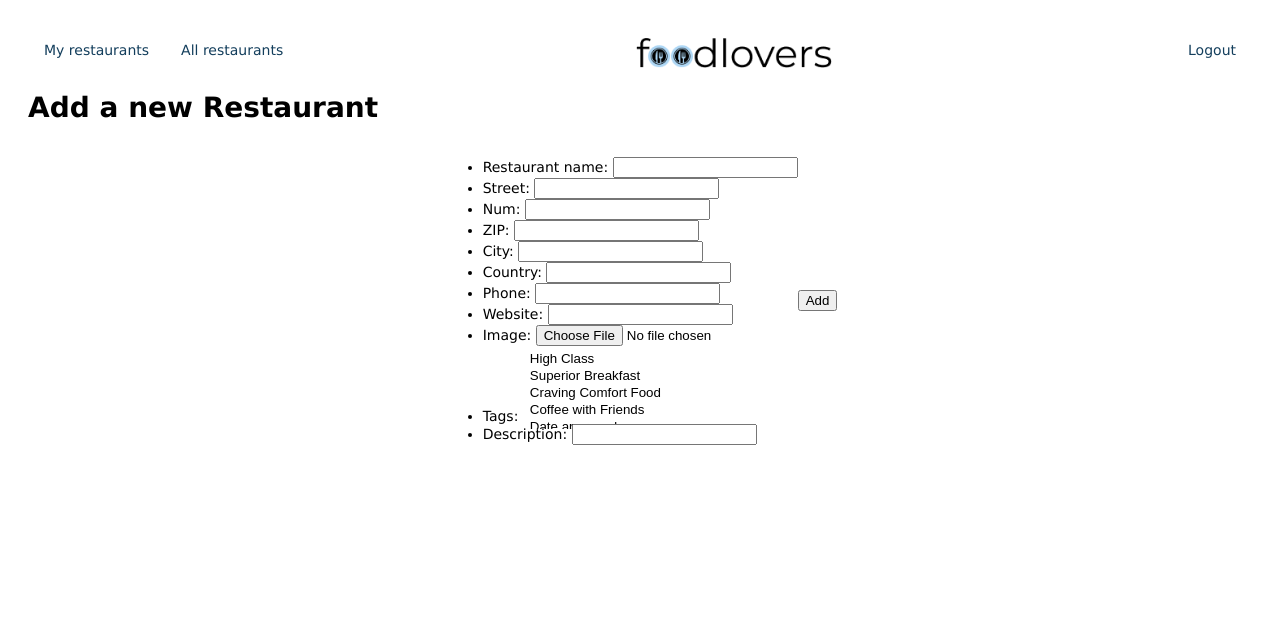
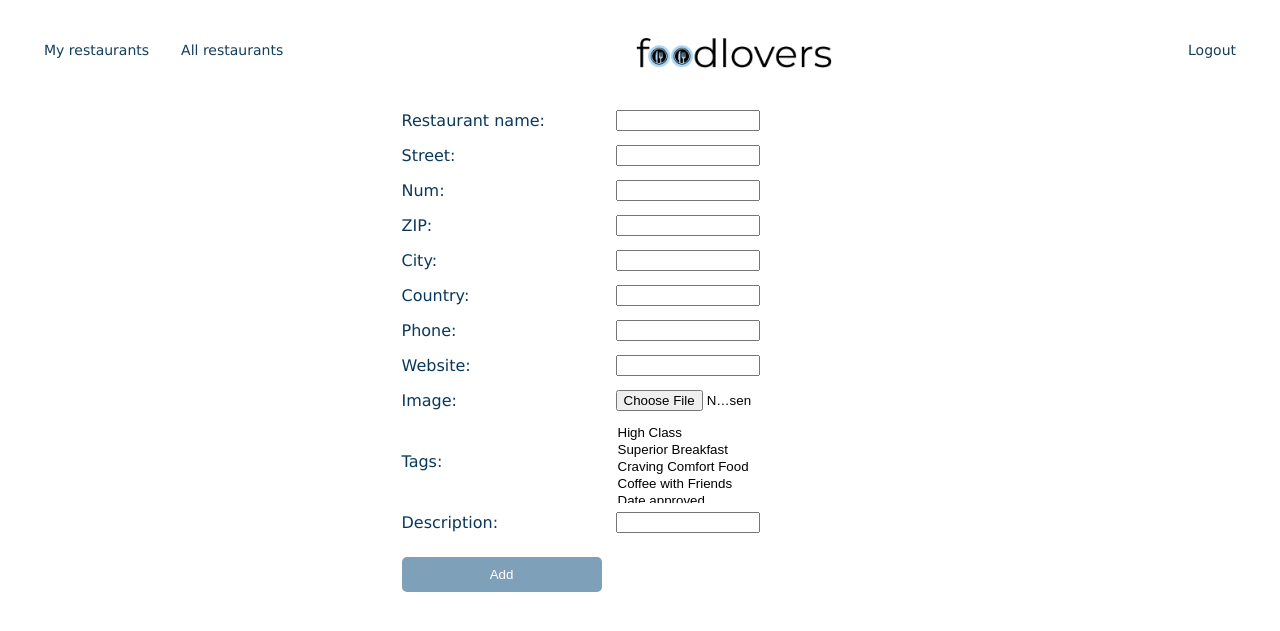
Before and after one commit to ironhack-foodlovers/foodlovers, a Node server app: page /all/add in a window 1280 px wide. Shown: the top 631 px of the page. Run offline with Node 20, Linux system fonts and the light colour scheme; data that the repository does not hold is empty; some libraries are stand-ins or nearby versions.

Commit message:
styling and rout adding and removing favprite

```diff
--- a/public/stylesheets/style.css
+++ b/public/stylesheets/style.css
@@ -113,7 +113,8 @@ color: white;
 padding: 10px;
 border: none;
 border-radius: 5px;
-margin: 5px 0px 0px 25px;
+margin-top: 15px;
+width: 200px;
 }
 /* Add Button END */
 
@@ -150,7 +161,7 @@ select {
   background-color: transparent;
   border: 0;
   padding:10px;
-  margin:-5px -20px -5px -5px;
+  margin:-5px -20px 0px 0px;
 }
 
 .tag-filter{
@@ -295,3 +312,38 @@ border-radius: 5px;
   max-width: 200px;
 }
 /* Map styling END */
+
+
+
+
+/* Form Styling START */
+
+.container-add{
+  display: flex;
+  justify-content: stretch;
+  align-items: flex-start;
+  padding: 30px 0px 0px 0px;
+
+}
+
+.add-form{
+  list-style-type: none; /* Remove bullets */
+  padding: 0; /* Remove padding */
+  margin: 0;
+}
+
+label{
+  font-size: 16px;
+  font-weight: 100;
+  color: #0A385C;
+}
+
+input{
+  margin: 5px 10px 5px 10px;
+  width: 50%;
+}
+
+
+
+
+/* Form Styling END */
--- a/routes/restaurants.routes.js
+++ b/routes/restaurants.routes.js
@@ -265,7 +265,7 @@ if(!user.restaurants.includes(restaurantId)) {
             $push: {restaurants: restaurantFromDB},
         },)
         .then((updatedUser)=>{
-            res.redirect('/my-restaurants')
+            res.redirect('/all')
         })
         .catch(err => {
             next(err)
--- a/views/restaurants/add-restaurant.hbs
+++ b/views/restaurants/add-restaurant.hbs
@@ -20,59 +20,70 @@
 
 </ul>
 
-<h1>Add a new Restaurant</h1>
+
+<div class="container-add"></div>
+
 <form action="/all" method="POST" enctype="multipart/form-data">
-	<ul>
-        <li>
-            <label for="">Restaurant name: </label>
+<table class="add-form">
+        <tr>
+        <td>
+            <label  for="">Restaurant name: </label>
+        </td>
+        <td>
             <input type="text" name="name">
-        </li>
-        <li>
-            <label for="">Street: </label>
-            <input type="text" name="street">
-        </li>
-        <li>
-            <label for="">Num: </label>
-            <input type="number" name="houseNumber">
-        </li>
-        <li>
-            <label for="">ZIP: </label>
-            <input type="text" name="zipCode">
-        </li>
-        <li>
-            <label for="">City: </label>
-            <input type="text" name="city">
-        </li>
-        <li>
-            <label for="">Country: </label>
-            <input type="text" name="country">
-        </li>
-        <li>
-            <label for="">Phone: </label>
-            <input type="text" name="telephone">
-        </li>
-        <li>
-            <label for="">Website: </label>
-            <input type="url" name="url">
-        </li>
-        <li>
-            <label for="">Image: </label>
-            <input type="file" name="imageUrl">
-        </li>
-        <li>
-            <label for="">Tags: </label>
-        <select name="tags"  multiple>
+        </td>
+        </tr>
+         <tr>
+           <td> <label  for="">Street: </label></td>
+            <td><input type="text" name="street"></td>
+        </td>
+        </tr>
+        <tr>
+           <td><label  for="">Num: </label></td>
+            <td><input type="number" name="houseNumber"></td>
+        </tr>
+       <tr>
+          <td><label for="">ZIP: </label></td>
+        <td><input type="text" name="zipCode"></td>
+       </tr>
+        <tr>
+          <td><label for="">City: </label>	</td>
+          <td><input type="text" name="city"></td>
+       </tr>
+        <tr>
+           <td><label  for="">Country: </label>	</td>
+           <td><input type="text" name="country"></td>
+      </tr>
+       <tr>
+           <td><label  for="">Phone: </label>	</td>
+            <td><input type="text" name="telephone"></td>
+       </tr>
+        <tr>
+           <td><label class="label-add" for="">Website: </label>	</td>
+           <td><input type="url" name="url"></td>
+       </tr>
+        <tr>
+            <td><label  for="">Image: </label></td>
+            <td><input type="file" name="imageUrl"></td>
+       </tr>
+       <tr>
+            <td><label  for="">Tags: </label>	</td>
+      <td><select name="tags"  multiple>
 {{#each tags}}
 <option   >{{name}}</option>
 {{/each}}
-</select>
-        </li>
-        <li>
-            <label for="">Description: </label>
-            <input type="text" name="description">
-        </li>
-    </ul>
+</select></td>
+     </tr>
+       <tr>
+         <td><label class="label-add" for="">Description: </label></td>
+           <td><input type="text" name="description"></td>
+       </tr>
 
-
-	<button type="submit">Add</button>
+<tr>
+<td>
+	<button class="createBtn" type="submit">Add</button>
+</td>
+    </tr>
 </form>
+</table>
+</div>
--- a/views/restaurants/my-restaurants.hbs
+++ b/views/restaurants/my-restaurants.hbs
@@ -59,7 +59,7 @@
   <h1 class="headline-restaurant">{{name}}</h1>
    {{!-- If star is filled or empty --}}
   {{#if liked}}
-  <img class="addBtn" src="/images/full-star.png " alt="add" onclick="window.location.href = '/all/add-favorite/{{_id}}';"></img>
+  <img class="addBtn" src="/images/full-star.png " alt="add" onclick="window.location.href = '/all/remove/{{_id}}';"></img>
   {{else}}
   <img class="addBtn" src="/images/empty-star.png " alt="add" onclick="window.location.href = '/all/add-favorite/{{_id}}';"></img>
   {{/if}}
```
Also changed, not shown: other parts of public/stylesheets/style.css (+26 -10 lines), views/restaurants/all.hbs (+3 -4 lines).
